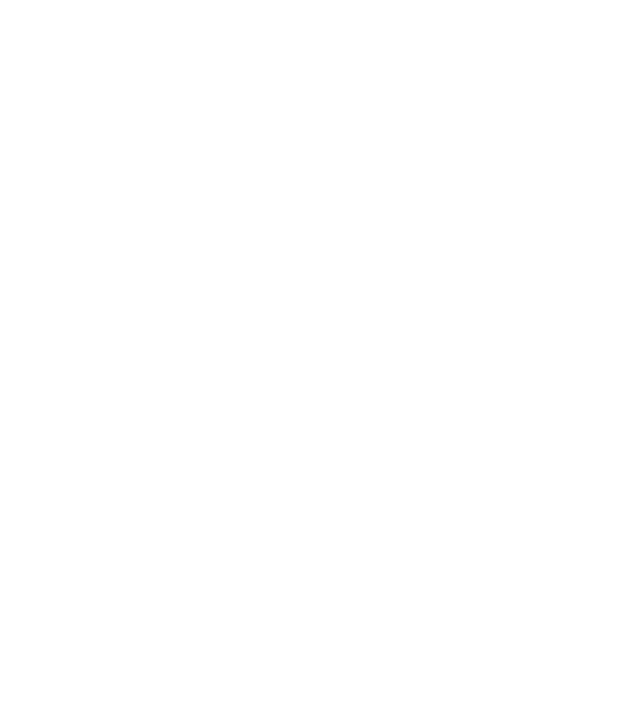
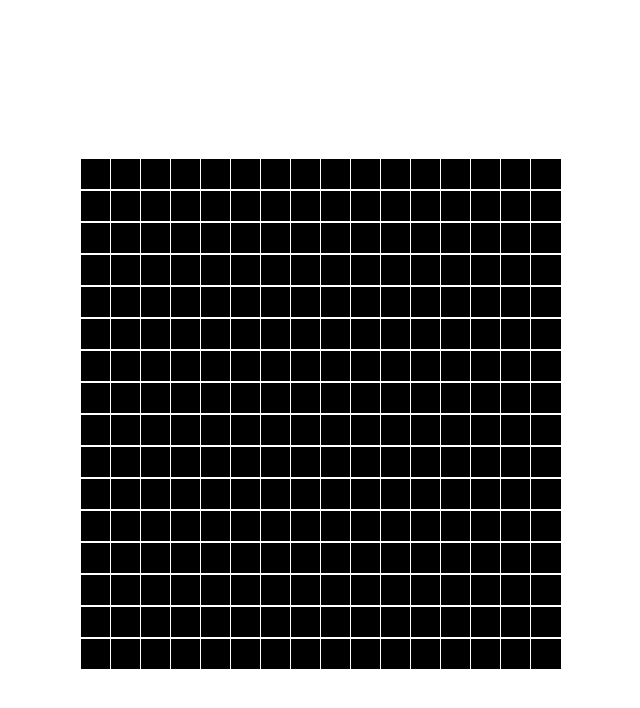
Before and after one commit to nzuluu/etch-a-sketch, a plain HTML site: page index.html in a window 1280 px wide. Shown: the whole page, without its empty margins (320-960 px from the left). Drawn offline with Linux system fonts and the light colour scheme.

Commit message:
added the code to create 16x16 and make it appear

```diff
--- a/index.html
+++ b/index.html
@@ -5,10 +5,10 @@
     <meta name="viewport" content="width=device-width, initial-scale=1.0">
     <title>Etch-a-sketch</title>
 
-    <script src="my-script.js"></script>
+    <script src="my-script.js" defer></script>
     <link rel="stylesheet" href="style.css">
 </head>
 <body>
-    <div id="container"></div>
+    <div class="container"></div>
 </body>
 </html>
--- a/my-script.js
+++ b/my-script.js
@@ -0,0 +1,16 @@
+function makeGrid() {
+    const container = document.querySelector(".container");
+    for (let i = 0; i < 16; i++) {
+        const column = document.createElement("div");
+        column.classList.add("column");
+        for(let j = 0; j < 16; j++){
+            const row = document.createElement("div");
+            row.classList.add("row");
+            row.style.border = "1px solid white";
+            column.appendChild(row);
+        }
+        container.appendChild(column);
+    }
+}
+
+makeGrid();
--- a/style.css
+++ b/style.css
@@ -0,0 +1,23 @@
+html, body {
+    height: 100%;
+}
+
+body {
+    display: flex;
+    justify-content: center;
+    align-items: center;
+}
+
+/*This centers the grid in the middle*/
+.container {
+    display: flex;
+    flex-wrap: wrap;
+    max-width: 960px;
+    min-height: 500px;
+}
+
+.container div {
+    height: 30px;
+    width: 30px;
+    background: black;
+}
```
